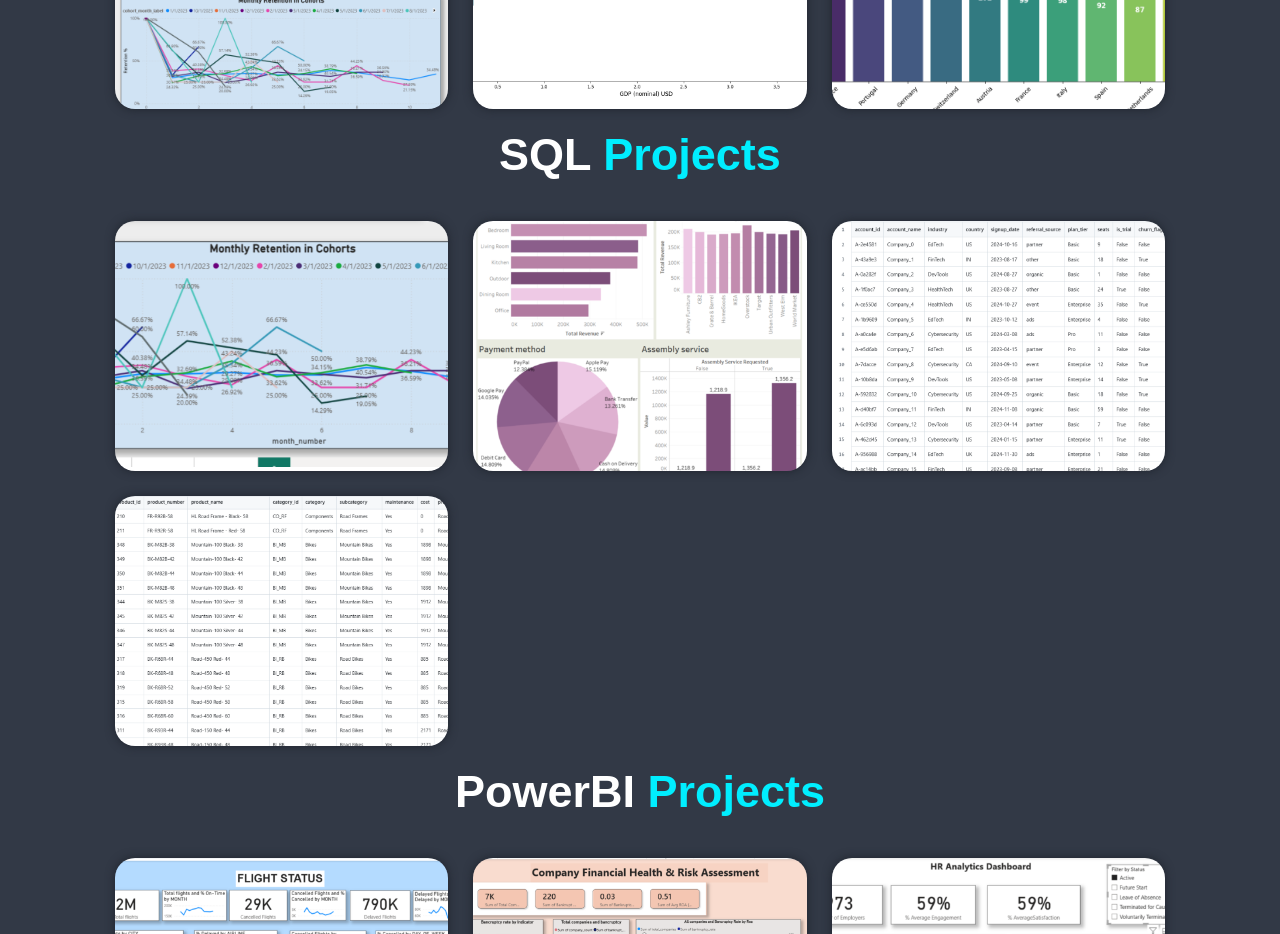
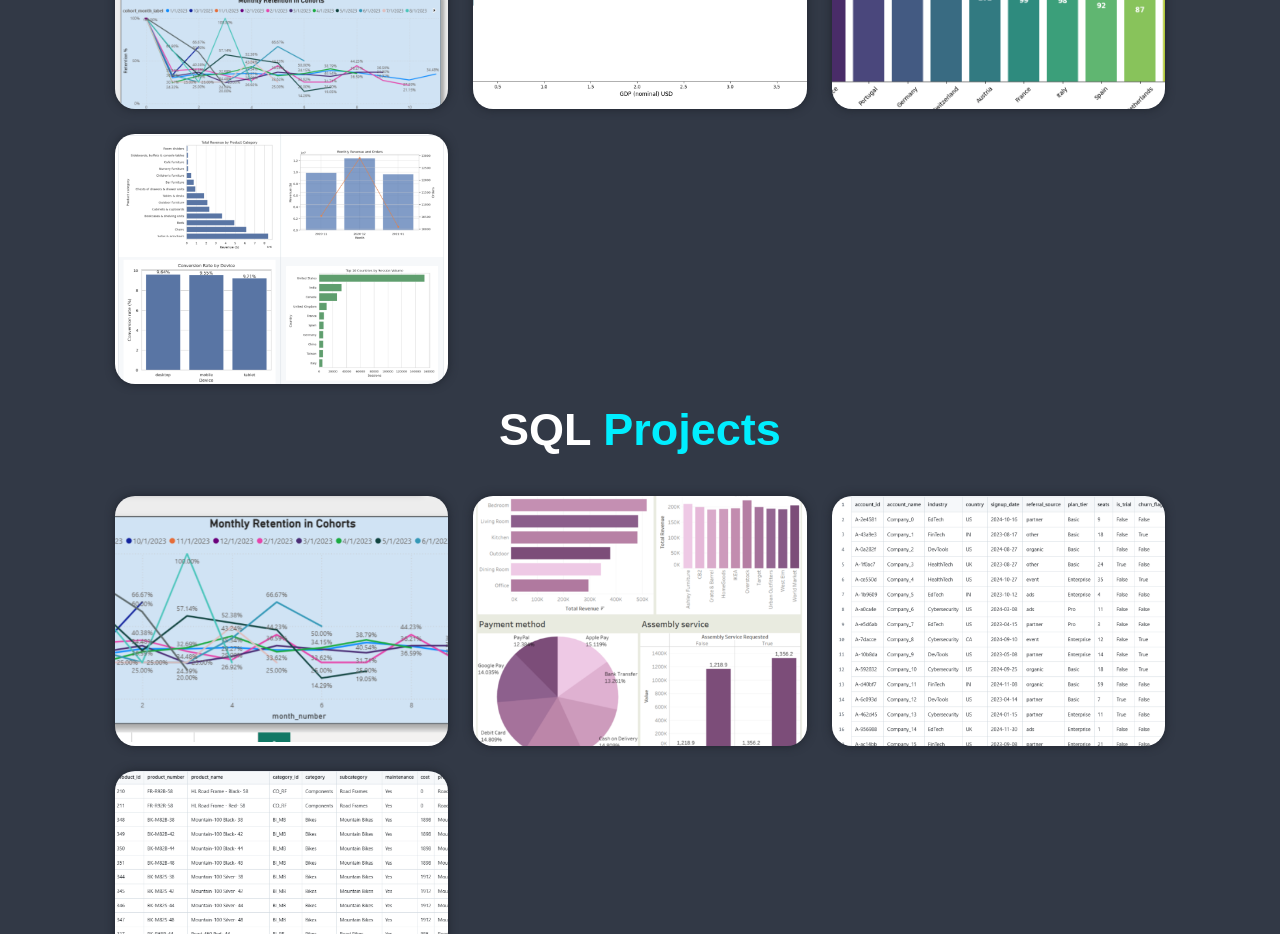
Before and after one commit to dmitruz/client, a React (Create React App) app: page / in a window 1280 px wide. Shown: the part 1800-2734 px from the top of the page. Built offline with nearby package versions, Linux system fonts and the light colour scheme.

Commit message:
add new project

```diff
--- a/src/data/pythonProjects.js
+++ b/src/data/pythonProjects.js
@@ -1,6 +1,7 @@
 import customersCohort from "../images/customers_cohort.png";
 import natzeroCountries from "../images/nat_zero_countries.png";
 import europeTravelData from "../images/europe_travel.png";
+import retentionImg from "../images/retention.png";
 
 export const pythonProjects = [
   {
@@ -21,5 +22,11 @@ export const pythonProjects = [
     image: europeTravelData,
     link: "https://github.com/dmitruzik/europe_travel_data"
   },
+  {
+    title: "Furniture Store Sales",
+    description: "Analysis of furniture sales, using (Pandas, Scikit-learn, machine-learning, matplotlib, Tableau)",
+    image: retentionImg,
+    link: "https://github.com/dmitruzik/furniture_store_sales"
+  },
 
 ];
```
Also changed, not shown: src/images/retention.png (added).
